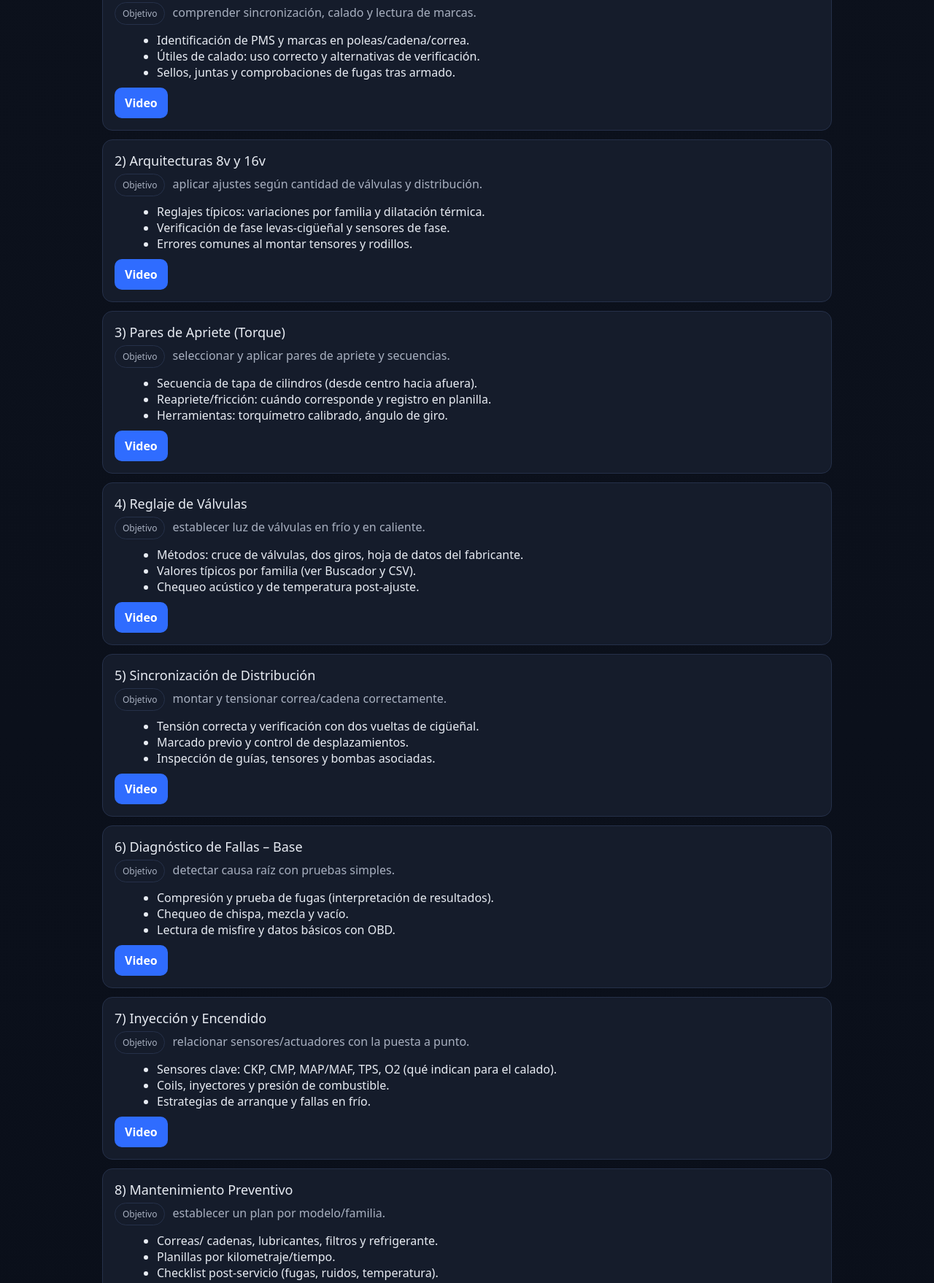
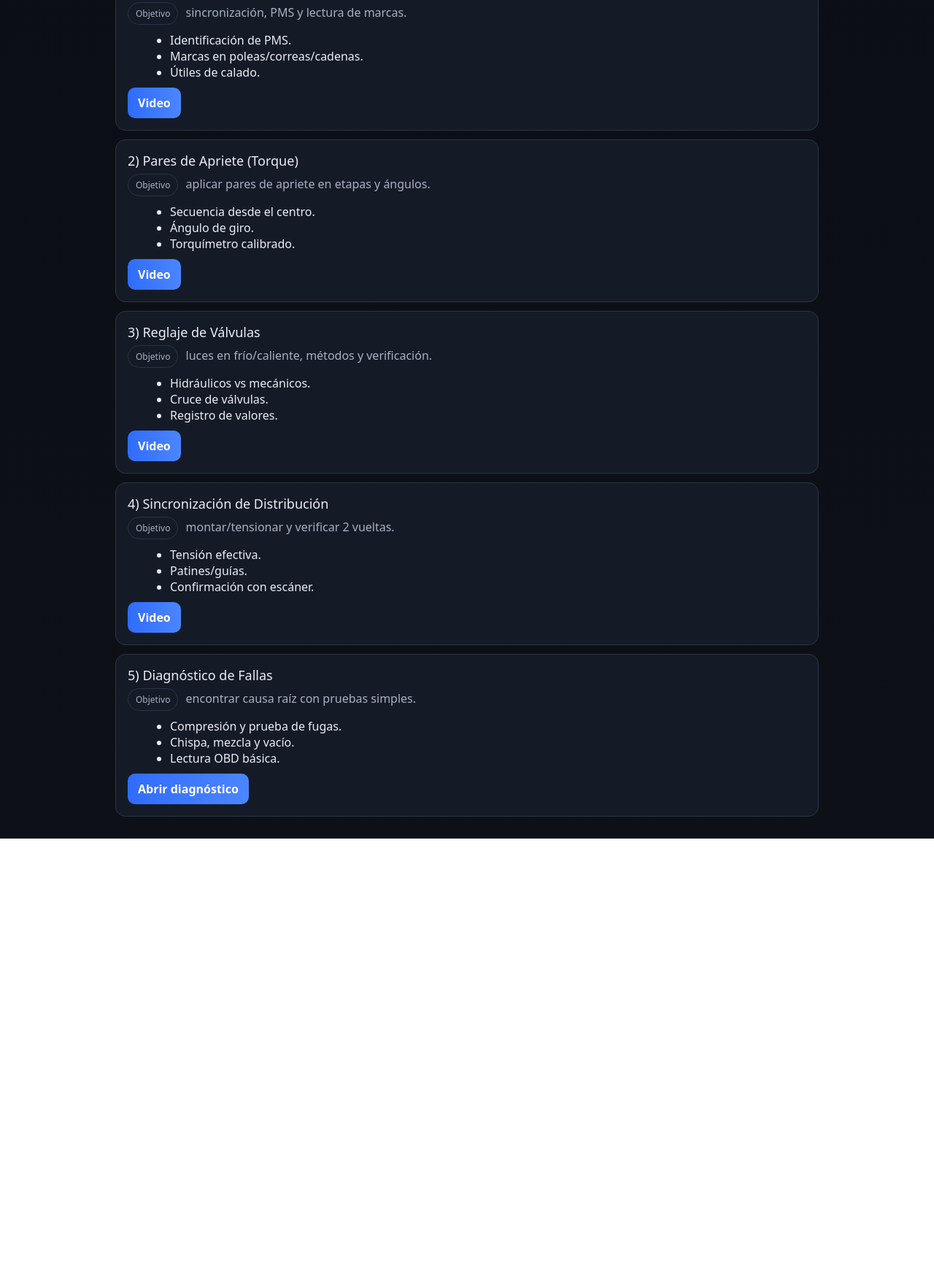
Before and after one commit to bulaciojuaneduardo0-hub/academia-mecanica-pro, a plain HTML site: page modules.html in a window 1280 px wide. Shown: the part 124-1882 px from the top of the page at 73% size. After the commit the page ends 1273 px from the top, so only its background shows below. Drawn offline with Linux system fonts and the light colour scheme.

Commit message:
Update modules.html

```diff
--- a/modules.html
+++ b/modules.html
@@ -1,117 +1,30 @@
 <!doctype html><meta charset="utf-8"><meta name="viewport" content="width=device-width,initial-scale=1">
 <title>Módulos | Academia de Mecánica Pro</title>
 <style>
-:root{--bg:#0f1420;--panel:#151c2b;--panel2:#1a2335;--text:#e8ecf3;--muted:#a8b0c0;--border:#253049;--accent:#2f6cff}
-body{margin:0;background:linear-gradient(180deg,#0c111c,#0a0f1a);color:var(--text);font-family:system-ui,-apple-system,Segoe UI,Roboto,Arial}
-.wrap{max-width:1000px;margin:auto;padding:18px}
-.h1{font-size:28px;font-weight:800;margin:8px 0 16px}
-.card{background:var(--panel);border:1px solid var(--border);border-radius:14px;padding:16px;margin:12px 0}
-.h2{margin:0 0 6px;font-size:18px}
-.p{color:var(--muted);margin:6px 0 10px}
-.badge{display:inline-block;border:1px solid var(--border);border-radius:999px;padding:6px 10px;color:var(--muted);font-size:12px;margin-right:6px}
-.btn{display:inline-block;background:var(--accent);color:#fff;border-radius:10px;padding:10px 14px;font-weight:700;text-decoration:none}
-ul{margin:8px 0 10px 18px}
+  /* mismos tokens de estilo que index */
+  :root{--bg:#0d1117;--bg2:#0b0f15;--panel:#151b26;--panel2:#1b2331;--text:#e9edf6;--muted:#a7b0c2;--border:#2a3346;--blue:#2f6cff;}
+  *{box-sizing:border-box} body{margin:0;color:var(--text);font-family:system-ui,-apple-system,Segoe UI,Roboto,Arial;background:linear-gradient(180deg,var(--bg2),var(--bg))}
+  .texture{position:fixed;inset:0;pointer-events:none;background-image:radial-gradient(3px 3px at 25% 35%, rgba(255,255,255,.05) 10%, transparent 60%);background-size:240px 240px;mix-blend-mode:soft-light;opacity:.5}
+  .wrap{max-width:1000px;margin:auto;padding:18px}
+  .h1{font-size:28px;font-weight:800;margin:8px 0 16px}
+  .section{background:#151b26;border:1px solid #2a3346;border-radius:14px;padding:16px;margin:12px 0}
+  .h2{margin:0 0 6px;font-size:18px}
+  .p{color:#a7b0c2;margin:6px 0 10px}
+  .badge{display:inline-block;border:1px solid #2a3346;border-radius:999px;padding:6px 10px;color:#a7b0c2;font-size:12px;margin-right:6px}
+  .btn{display:inline-block;background:linear-gradient(90deg,#2f6cff,#4b86ff);color:#fff;border-radius:10px;padding:10px 14px;font-weight:700;text-decoration:none}
+  ul{margin:8px 0 10px 18px}
 </style>
+<div class="texture"></div>
 <div class="wrap">
-  <div class="h1">Módulos técnicos (avanzá en el orden que quieras)</div>
+  <div class="h1">Módulos técnicos (avanzá a tu ritmo)</div>
 
-  <div class="card">
-    <div class="h2">1) Fundamentos de Puesta a Punto</div>
-    <div class="p"><span class="badge">Objetivo</span> comprender sincronización, calado y lectura de marcas.</div>
-    <ul>
-      <li>Identificación de PMS y marcas en poleas/cadena/correa.</li>
-      <li>Útiles de calado: uso correcto y alternativas de verificación.</li>
-      <li>Sellos, juntas y comprobaciones de fugas tras armado.</li>
-    </ul>
-    <a class="btn" target="_blank" href="https://www.youtube.com/results?search_query=puesta+a+punto+fundamentos">Video</a>
+  <div class="section"><div class="h2">1) Fundamentos de Puesta a Punto</div><div class="p"><span class="badge">Objetivo</span> sincronización, PMS y lectura de marcas.</div><ul><li>Identificación de PMS.</li><li>Marcas en poleas/correas/cadenas.</li><li>Útiles de calado.</li></ul><a class="btn" target="_blank" href="https://www.youtube.com/results?search_query=puesta+a+punto+fundamentos">Video</a></div>
+
+  <div class="section"><div class="h2">2) Pares de Apriete (Torque)</div><div class="p"><span class="badge">Objetivo</span> aplicar pares de apriete en etapas y ángulos.</div><ul><li>Secuencia desde el centro.</li><li>Ángulo de giro.</li><li>Torquímetro calibrado.</li></ul><a class="btn" target="_blank" href="https://www.youtube.com/results?search_query=torque+tapa+de+cilindros+secuencia">Video</a></div>
+
+  <div class="section"><div class="h2">3) Reglaje de Válvulas</div><div class="p"><span class="badge">Objetivo</span> luces en frío/caliente, métodos y verificación.</div><ul><li>Hidráulicos vs mecánicos.</li><li>Cruce de válvulas.</li><li>Registro de valores.</li></ul><a class="btn" target="_blank" href="https://www.youtube.com/results?search_query=reglaje+de+valvulas+paso+a+paso">Video</a></div>
+
+  <div class="section"><div class="h2">4) Sincronización de Distribución</div><div class="p"><span class="badge">Objetivo</span> montar/tensionar y verificar 2 vueltas.</div><ul><li>Tensión efectiva.</li><li>Patines/guías.</li><li>Confirmación con escáner.</li></ul><a class="btn" target="_blank" href="https://www.youtube.com/results?search_query=sincronizacion+distribucion+motor">Video</a></div>
+
+  <div class="section"><div class="h2">5) Diagnóstico de Fallas</div><div class="p"><span class="badge">Objetivo</span> encontrar causa raíz con pruebas simples.</div><ul><li>Compresión y prueba de fugas.</li><li>Chispa, mezcla y vacío.</li><li>Lectura OBD básica.</li></ul><a class="btn" target="_blank" href="/diagnostico.html">Abrir diagnóstico</a></div>
   </div>
-
-  <div class="card">
-    <div class="h2">2) Arquitecturas 8v y 16v</div>
-    <div class="p"><span class="badge">Objetivo</span> aplicar ajustes según cantidad de válvulas y distribución.</div>
-    <ul>
-      <li>Reglajes típicos: variaciones por familia y dilatación térmica.</li>
-      <li>Verificación de fase levas-cigüeñal y sensores de fase.</li>
-      <li>Errores comunes al montar tensores y rodillos.</li>
-    </ul>
-    <a class="btn" target="_blank" href="https://www.youtube.com/results?search_query=reglaje+valvulas+16v+calado">Video</a>
-  </div>
-
-  <div class="card">
-    <div class="h2">3) Pares de Apriete (Torque)</div>
-    <div class="p"><span class="badge">Objetivo</span> seleccionar y aplicar pares de apriete y secuencias.</div>
-    <ul>
-      <li>Secuencia de tapa de cilindros (desde centro hacia afuera).</li>
-      <li>Reapriete/fricción: cuándo corresponde y registro en planilla.</li>
-      <li>Herramientas: torquímetro calibrado, ángulo de giro.</li>
-    </ul>
-    <a class="btn" target="_blank" href="https://www.youtube.com/results?search_query=torque+tapa+de+cilindros+secuencia">Video</a>
-  </div>
-
-  <div class="card">
-    <div class="h2">4) Reglaje de Válvulas</div>
-    <div class="p"><span class="badge">Objetivo</span> establecer luz de válvulas en frío y en caliente.</div>
-    <ul>
-      <li>Métodos: cruce de válvulas, dos giros, hoja de datos del fabricante.</li>
-      <li>Valores típicos por familia (ver Buscador y CSV).</li>
-      <li>Chequeo acústico y de temperatura post-ajuste.</li>
-    </ul>
-    <a class="btn" target="_blank" href="https://www.youtube.com/results?search_query=reglaje+de+valvulas+paso+a+paso">Video</a>
-  </div>
-
-  <div class="card">
-    <div class="h2">5) Sincronización de Distribución</div>
-    <div class="p"><span class="badge">Objetivo</span> montar y tensionar correa/cadena correctamente.</div>
-    <ul>
-      <li>Tensión correcta y verificación con dos vueltas de cigüeñal.</li>
-      <li>Marcado previo y control de desplazamientos.</li>
-      <li>Inspección de guías, tensores y bombas asociadas.</li>
-    </ul>
-    <a class="btn" target="_blank" href="https://www.youtube.com/results?search_query=sincronizacion+distribucion+motor">Video</a>
-  </div>
-
-  <div class="card">
-    <div class="h2">6) Diagnóstico de Fallas – Base</div>
-    <div class="p"><span class="badge">Objetivo</span> detectar causa raíz con pruebas simples.</div>
-    <ul>
-      <li>Compresión y prueba de fugas (interpretación de resultados).</li>
-      <li>Chequeo de chispa, mezcla y vacío.</li>
-      <li>Lectura de misfire y datos básicos con OBD.</li>
-    </ul>
-    <a class="btn" target="_blank" href="https://www.youtube.com/results?search_query=prueba+de+compresion+motor">Video</a>
-  </div>
-
-  <div class="card">
-    <div class="h2">7) Inyección y Encendido</div>
-    <div class="p"><span class="badge">Objetivo</span> relacionar sensores/actuadores con la puesta a punto.</div>
-    <ul>
-      <li>Sensores clave: CKP, CMP, MAP/MAF, TPS, O2 (qué indican para el calado).</li>
-      <li>Coils, inyectores y presión de combustible.</li>
-      <li>Estrategias de arranque y fallas en frío.</li>
-    </ul>
-    <a class="btn" target="_blank" href="https://www.youtube.com/results?search_query=sensores+motor+funcionamiento+ckp+cmp">Video</a>
-  </div>
-
-  <div class="card">
-    <div class="h2">8) Mantenimiento Preventivo</div>
-    <div class="p"><span class="badge">Objetivo</span> establecer un plan por modelo/familia.</div>
-    <ul>
-      <li>Correas/ cadenas, lubricantes, filtros y refrigerante.</li>
-      <li>Planillas por kilometraje/tiempo.</li>
-      <li>Checklist post-servicio (fugas, ruidos, temperatura).</li>
-    </ul>
-    <a class="btn" target="_blank" href="https://www.youtube.com/results?search_query=mantenimiento+preventivo+automotriz">Video</a>
-  </div>
-
-  <div class="card">
-    <div class="h2">9) Casos Prácticos por Marca</div>
-    <div class="p"><span class="badge">Objetivo</span> aplicar el flujo de diagnóstico/pp en familias reales.</div>
-    <ul>
-      <li>Chevrolet Family I/II, VW EA111, Fiat Fire/E.torQ, Renault D7F/D4D.</li>
-      <li>Errores típicos y cómo evitarlos.</li>
-      <li>Confirmaciones finales antes de entregar.</li>
-    </ul>
-    <a class="btn" target="_blank" href="https://www.youtube.com/results?search_query=puesta+a+punto+por+marca+motor">Video</a>
-  </div>
-    </div>
-<p class="p">Complementá este módulo con la <a href="/puesta-a-punto.html">Guía completa de Puesta a Punto</a>.</p>
```
